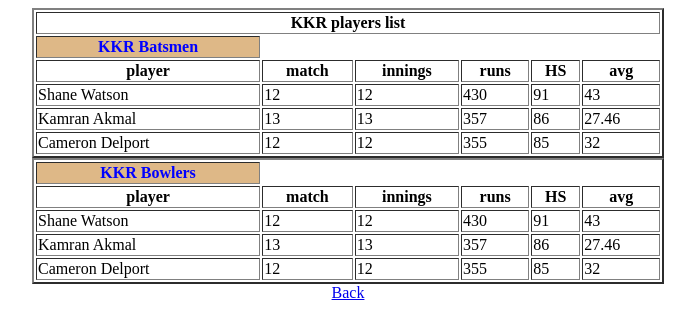
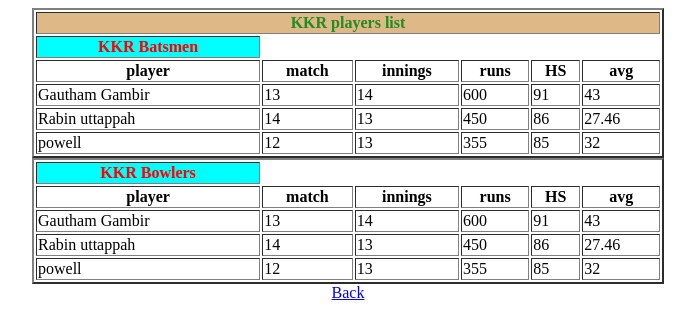
Before and after one commit to saritharani/iplfever, a plain HTML site: page rajastan.html in a window 1280 px wide. Shown: the whole page, without its empty margins (292-987 px from the left). Drawn offline with Linux system fonts and the light colour scheme.

Commit message:
files modified

```diff
--- a/rajastan.html
+++ b/rajastan.html
@@ -7,9 +7,9 @@
 <body>
    <table border="2" align="center" width="50%">
 
-                    <th colspan="6">KKR players list</th>
+                    <th colspan="6" style="color:forestgreen;background:burlywood">KKR players list</th>
                     <tr>
-                          <center><th style="color: blue; background: burlywood; align-content: center">KKR Batsmen</th>
+                          <center><th style="color:red; background: aqua; align-content: center">KKR Batsmen</th>
                           </center>          <tr>
                           <th>player</th>
                           <th>match</th>
@@ -18,19 +18,19 @@
                           <th>HS</th>
                           <th>avg</th>
                     </tr>
-                    <tr> <td>Shane Watson </td>
-                          <td>12</td> <td>12</td> <td>430</td> <td>91</td> <td>43</td> </tr>
-                          <tr> <td>Kamran Akmal</td>
-                                <td>13</td> <td>13</td> <td>357</td> <td>86</td> <td>27.46</td> </tr>
-                                <tr> <td>Cameron Delport </td>
-                                      <td>12</td> <td>12</td> <td>355</td> <td>85</td> <td>32</td> </tr>
+                    <tr> <td>Gautham Gambir </td>
+                        <td>13</td> <td>14</td> <td>600</td> <td>91</td> <td>43</td> </tr>
+                        <tr> <td>Rabin uttappah</td>
+                              <td>14</td> <td>13</td> <td>450</td> <td>86</td> <td>27.46</td> </tr>
+                              <tr> <td>powell </td>
+                                    <td>12</td> <td>13</td> <td>355</td> <td>85</td> <td>32</td> </tr>
 
     </table>
     <table border="2" align="center" width="50%">
 
            <!-- <th colspan="6">SRH players</th>-->
             <tr>
-                  <center><th style="color: blue; background: burlywood; align-content: center">KKR Bowlers</th>
+                  <center><th style="color: red; background: aqua; align-content: center">KKR Bowlers</th>
                   </center>          <tr>
                   <th>player</th>
                   <th>match</th>
@@ -39,13 +39,12 @@
                   <th>HS</th>
                   <th>avg</th>
             </tr>
-            <tr> <td>Shane Watson </td>
-                  <td>12</td> <td>12</td> <td>430</td> <td>91</td> <td>43</td> </tr>
-                  <tr> <td>Kamran Akmal</td>
-                        <td>13</td> <td>13</td> <td>357</td> <td>86</td> <td>27.46</td> </tr>
-                        <tr> <td>Cameron Delport </td>
-                              <td>12</td> <td>12</td> <td>355</td> <td>85</td> <td>32</td> </tr>
-
+            <tr> <td>Gautham Gambir </td>
+                  <td>13</td> <td>14</td> <td>600</td> <td>91</td> <td>43</td> </tr>
+                  <tr> <td>Rabin uttappah</td>
+                        <td>14</td> <td>13</td> <td>450</td> <td>86</td> <td>27.46</td> </tr>
+                        <tr> <td>powell </td>
+                              <td>12</td> <td>13</td> <td>355</td> <td>85</td> <td>32</td> </tr>
 </table><center>
       <a target="index.html" href="index.html">Back</a>
 </center>
```
Also changed, not shown: index.html (+1 -1 lines), srh.html (+3 -3 lines).
